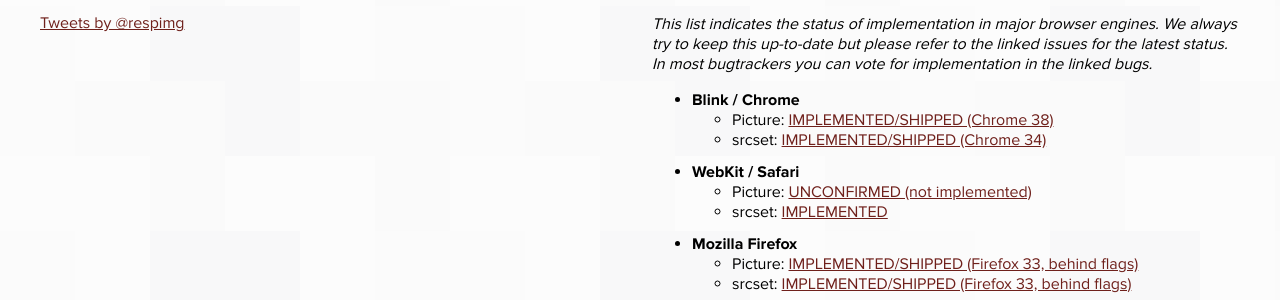
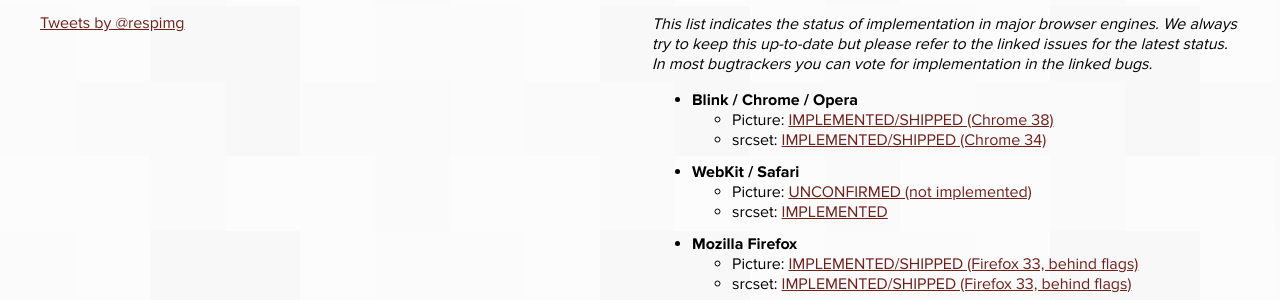
Before and after one commit to ResponsiveImagesCG/responsiveimages.org, a PHP site: page / in a window 1280 px wide. Shown: the part 1194-1494 px from the top of the page. Run offline with PHP 8.4, Linux system fonts and the light colour scheme; some libraries are stand-ins or nearby versions.

Commit message:
Add Opera to the Blink section
Opera uses Chromium/Blink.

```diff
--- a/index.php
+++ b/index.php
@@ -126,7 +126,7 @@
 				<h1 class="subhed">Implementation status</h1>
 				<p><em>This list indicates the status of implementation in major browser engines. We always try to keep this up-to-date but please refer to the linked issues for the latest status.<br> In most bugtrackers you can vote for implementation in the linked bugs.</em></p>
 				<ul>
-					<li><strong>Blink / Chrome</strong>
+					<li><strong>Blink / Chrome / Opera</strong>
 						<ul>
 							<li>Picture: <a href="https://code.google.com/p/chromium/issues/detail?id=368830">IMPLEMENTED/SHIPPED (Chrome 38)</a></li>
 							<li>srcset: <a href="https://code.google.com/p/chromium/issues/detail?id=357586">IMPLEMENTED/SHIPPED (Chrome 34)</a></li>
```
